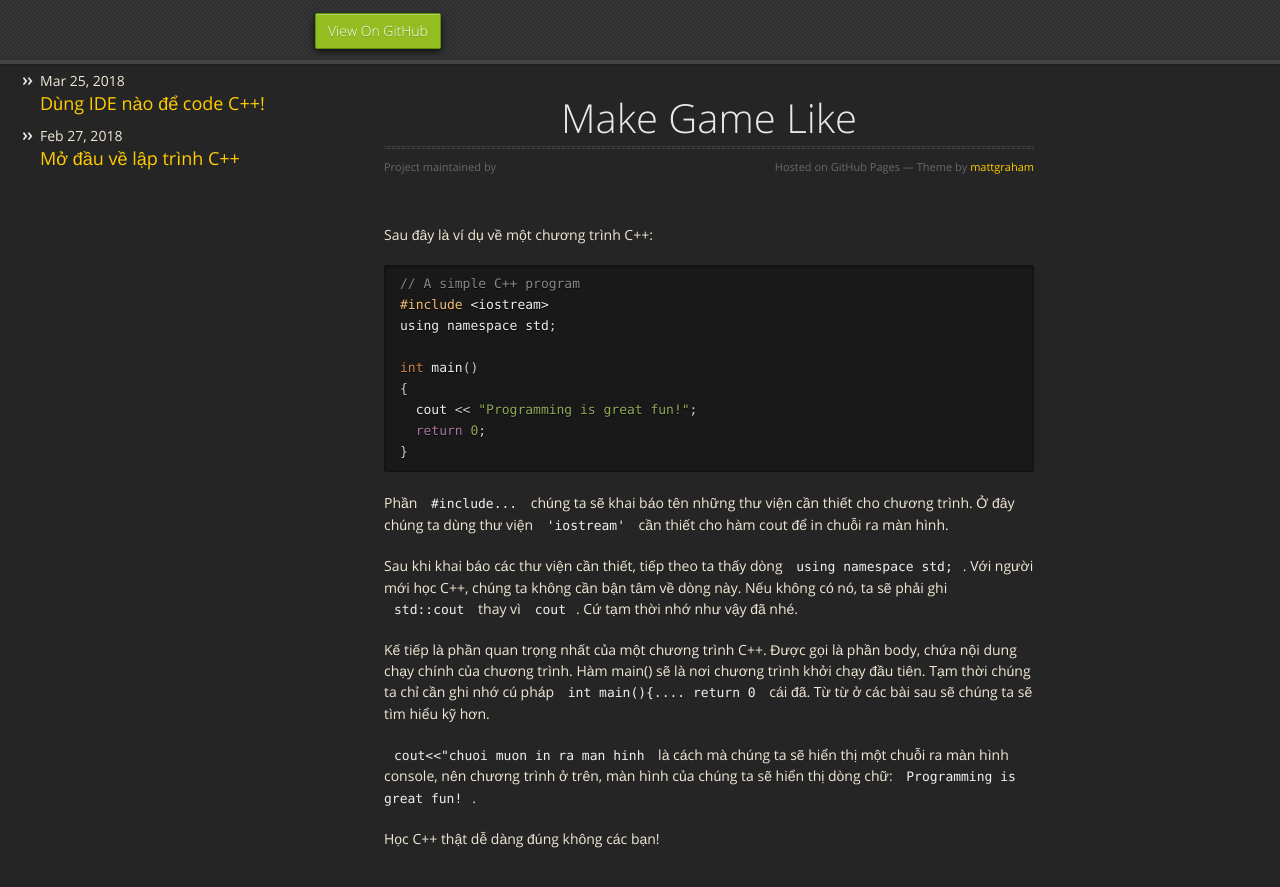
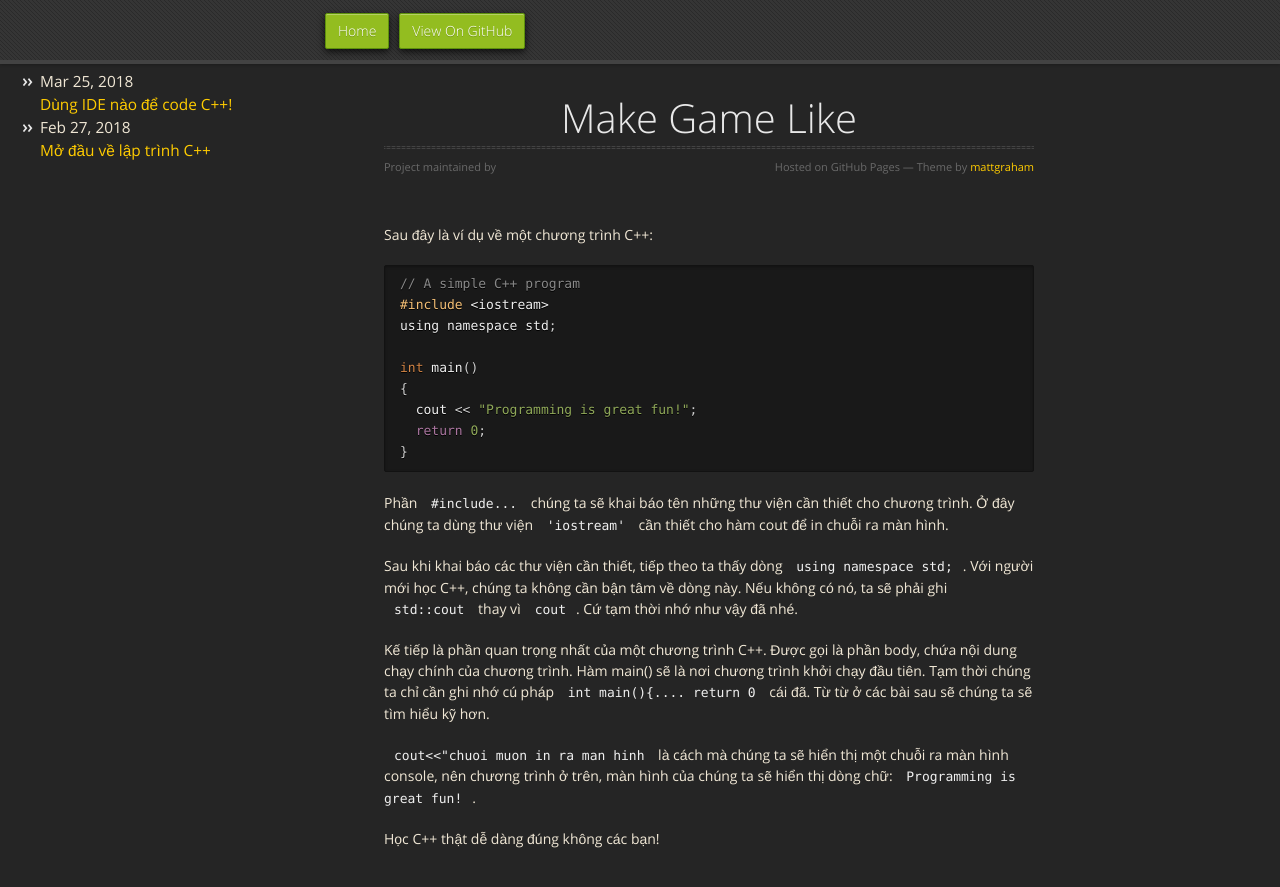
Before and after one commit to khahv/makegamelike.github.io, a Jekyll site: the page built from _posts/2018-02-27-mo-dau-lap-trinh-c++.markdown, in a window 1280 px wide and 959 px high. Shown: the top 887 px of the window. Built offline with Jekyll 4.4.1, drawn with Linux system fonts in a browser that asks for light colours; nearby versions of some CDN libraries.

Commit message:
added relative asset images, changed font for list of posts in xxx's layout

```diff
--- a/_layouts/xxx.html
+++ b/_layouts/xxx.html
@@ -19,6 +19,9 @@
   </head>
   <body>
       <div id="header">
+          <nav>
+              <li class="fork"><a href="{{ site.url }}">Home</a></li>
+            </nav>
         <nav>
           <li class="fork"><a href="{{ site.github.repository_url }}">View On GitHub</a></li>
           {% if site.show_downloads %}
@@ -27,6 +30,8 @@
             <li class="title">DOWNLOADS</li>
           {% endif %}
         </nav>
+
+
       </div><!-- end header -->
 <div class="row">
   <div class="postlist">
@@ -34,12 +39,10 @@
         {%- for post in site.posts -%}
         <li>
           {%- assign date_format = site.minima.date_format | default: "%b %-d, %Y" -%}
-          <span class="post-meta">{{ post.date | date: date_format }}</span>
-          <h3>
+          <span class="post-meta">{{ post.date | date: date_format }}</span></br>
             <a class="post-link" href="{{ post.url | relative_url }}">
               {{ post.title | escape }}
             </a>
-          </h3>
           {%- if site.show_excerpts -%}
             {{ post.excerpt }}
           {%- endif -%}
--- a/_sass/jekyll-theme-midnight.scss
+++ b/_sass/jekyll-theme-midnight.scss
@@ -81,6 +81,9 @@ strong {
   margin-top:70px;
 }
 
+.post-list{
+  font-size: 1.1em;
+}
 /* Clear floats after the columns */
 .row:after {
   content: "";
@@ -226,8 +229,9 @@ dt {
 
       &.fork {
         float: left;
-        margin-left: 0px;
+        margin-left: 10px;
       }
+
 
       &.downloads {
         float: right;
```
Also changed, not shown: _posts/2018-03-25-dung-ide-nao-code-c++.markdown (+8 -6 lines), assets/images/codeblocks.png (added), assets/images/scala_samples_in_nb.jpg (added).
